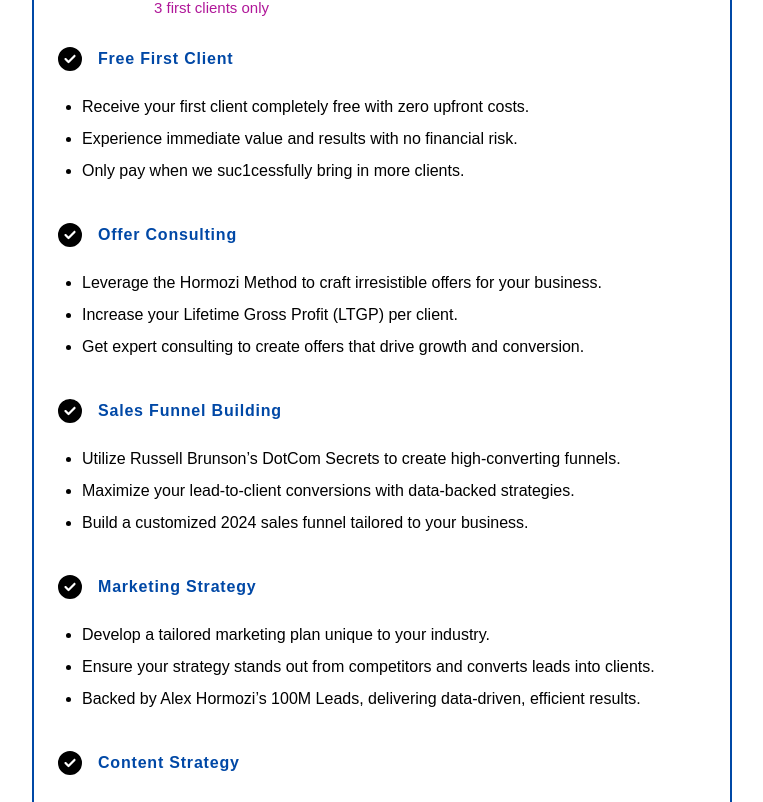
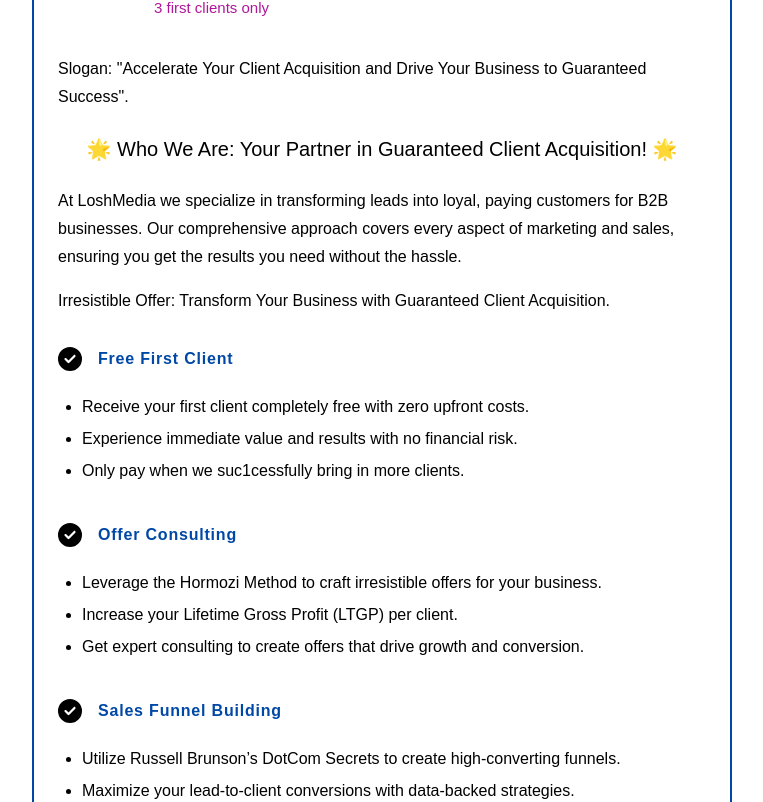
Before and after one commit to ayouub-bk/LoschMedia_Agency, a React (Vite) app: page /Pricing in a window 1280 px wide. Shown: the part 616-1418 px from the top of the page, without its empty margins (258-1021 px from the left). Built offline with nearby package versions, Linux system fonts and the light colour scheme.

Commit message:
added description on priceing screen

```diff
--- a/src/data.js
+++ b/src/data.js
@@ -102,6 +102,13 @@
 
 export const Offers = [
   {
+    start: [
+      'Slogan: "Accelerate Your Client Acquisition and Drive Your Business to Guaranteed Success".',
+      "🌟 Who We Are: Your Partner in Guaranteed Client Acquisition! 🌟",
+      "At LoshMedia we specialize in transforming leads into loyal, paying customers for B2B businesses. Our comprehensive approach covers every aspect of marketing and sales, ensuring you get the results you need without the hassle.",
+      "Irresistible Offer: Transform Your Business with Guaranteed Client Acquisition.",
+    ],
+
     titel: "UCGE",
     elemet: [
       {
@@ -245,8 +252,12 @@
         ],
       },
     ],
+    fin: "",
   },
   {
+    start: [
+      "Transform your business with our FREE Offer Consulting Service. Our expert team will guide you through creating irresistible offers that drive client acquisition and increase profitability. Here’s what you’ll get:",
+    ],
     titel: "Consulting Service",
     elemet: [
       {
@@ -310,6 +321,7 @@
         ],
       },
     ],
+    fin: "Take advantage of this opportunity to elevate your business with our free consulting service. Transform your offers and watch your client acquisition soar! 🚀",
   },
 ];
 
--- a/src/pages/Pricing.jsx
+++ b/src/pages/Pricing.jsx
@@ -2,6 +2,7 @@
 import { Offers } from "../data";
 import Button from "../Components/Ui/Button";
 import checkIcon from "../assets/icons/circle-check-solid.svg";
+import { h3 } from "framer-motion/client";
 
 const Pricing = () => {
   return (
@@ -17,7 +18,7 @@
         id="offersPr"
       >
         {Offers.map((offer, index) => {
-          const { titel, elemet, bonus } = offer;
+          const { titel, elemet, bonus, start, fin } = offer;
           return (
             <div
               className={`flex flex-col gap-6  p-6 rounded-2xl border-[2px] border-secondary  ${
@@ -42,12 +43,20 @@
                   </p>
                 )}
               </div>
-
-              <div
-                className="flex flex-col gap-4  "
-                onMouseEnter={() => setHover(true)}
-                onMouseLeave={() => setHover(false)}
-              >
+              <div className=" leading-7 pt-4 flex flex-col gap-4 ">
+                {start.map((T, idx) => {
+                  return (
+                    <h3
+                      className={`${
+                        idx == 1 ? "text-center p-2 text-[20px]  " : ""
+                      }`}
+                    >
+                      {T}
+                    </h3>
+                  );
+                })}
+              </div>
+              <div className="flex flex-col gap-4  ">
                 {elemet.map((i) => {
                   return (
                     <div className="">
@@ -166,6 +175,9 @@
                   })}
                 </div>
               </div>
+              <div>
+                <h3 className="text-center leading-7 ">{fin}</h3>
+              </div>
               <div className="w-full">
                 <button className="bg-highlight rounded-xl w-full text-primary font-semibold text-[20px] hover:bg-hover1   duration-[.5s]   p-2">
                   Get started
```
